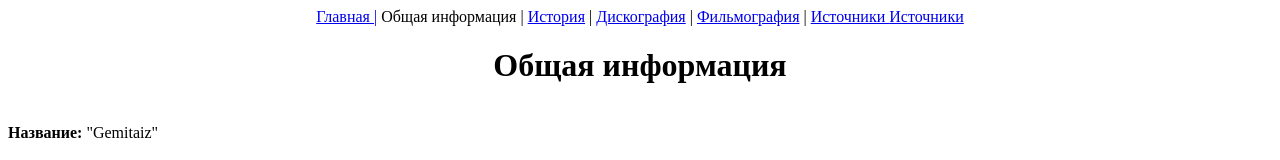
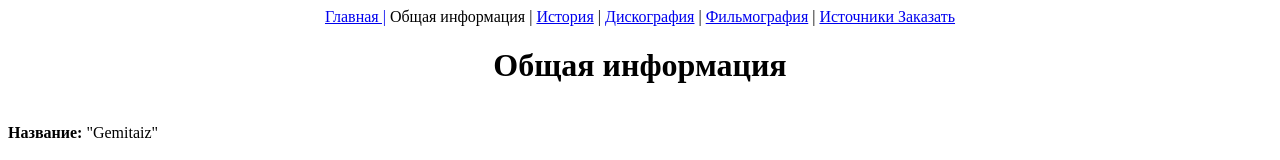
Before and after one commit to PxHA-source/Gemitaiz, a plain HTML site: page Info.html in a window 1280 px wide. Shown: the top 160 px of the page. Drawn offline with Linux system fonts and the light colour scheme.

Commit message:
Update Info.html

```diff
--- a/Info.html
+++ b/Info.html
@@ -10,7 +10,7 @@
 <a href= "Disc.html">Дискография</a> |
 <a href= "Film.html">Фильмография</a> |
 <a href= "Links.html">Источники </a>
-<a href= "Shop.html">Источники </a></p>
+<a href= "Shop.html">Заказать </a></p>
 
 <h1 align=center> Общая информация </h1>
 
```
